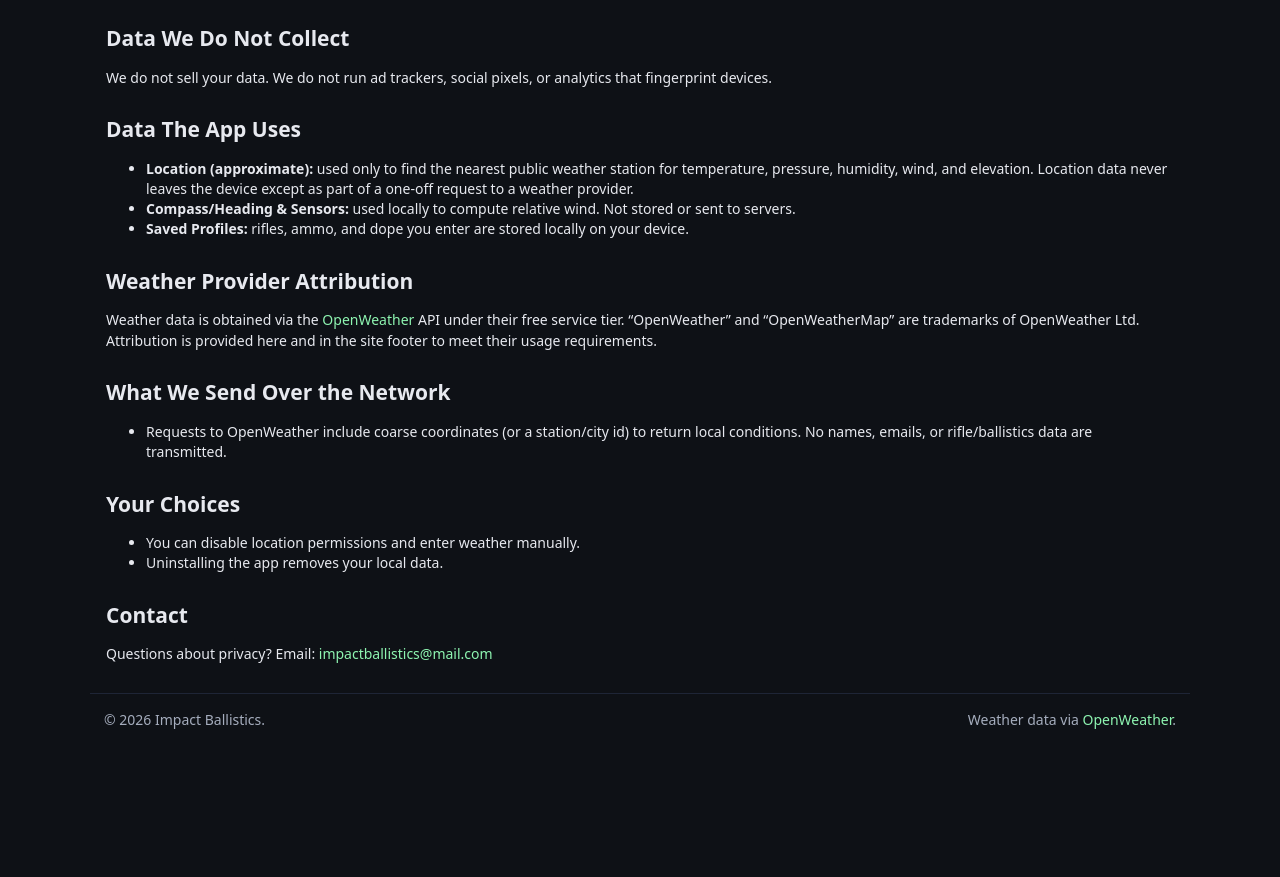
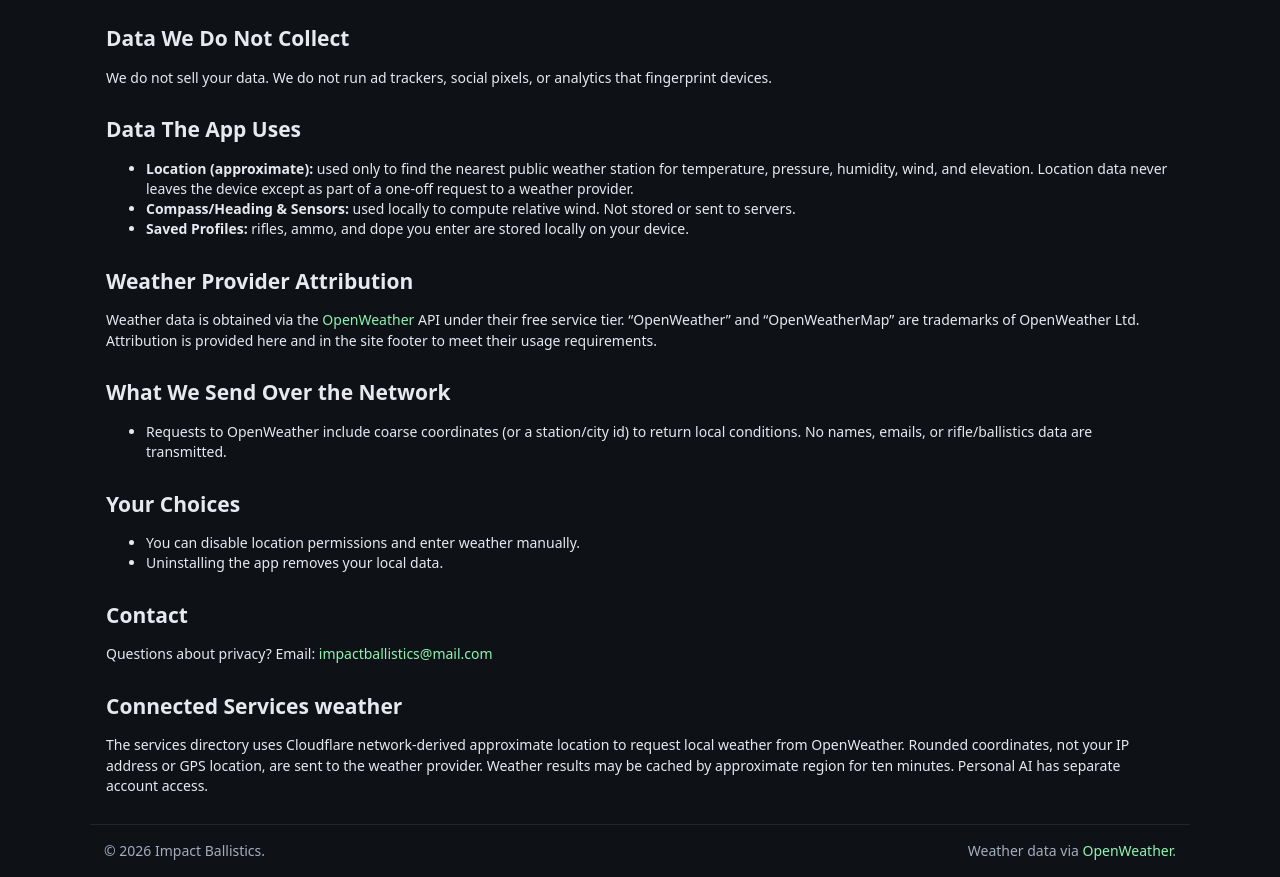
Before and after one commit to sloroc2/impactballistics-site, a plain HTML site: page privacy.html in a window 1280 px wide. Shown: the part 169-1046 px from the top of the page. Before the commit the page ends 915 px from the top, so only its background shows below. Drawn offline with Linux system fonts and the light colour scheme.

Commit message:
Disclose approximate weather location processing

```diff
--- a/privacy.html
+++ b/privacy.html
@@ -41,6 +41,7 @@
 
   <h2>Contact</h2>
 <p>Questions about privacy? Email: <a href="mailto:impactballistics@mail.com">impactballistics@mail.com</a></p>
+<h2>Connected Services weather</h2><p>The services directory uses Cloudflare network-derived approximate location to request local weather from OpenWeather. Rounded coordinates, not your IP address or GPS location, are sent to the weather provider. Weather results may be cached by approximate region for ten minutes. Personal AI has separate account access.</p>
 </main>
 
 <footer class="container footer">
```
